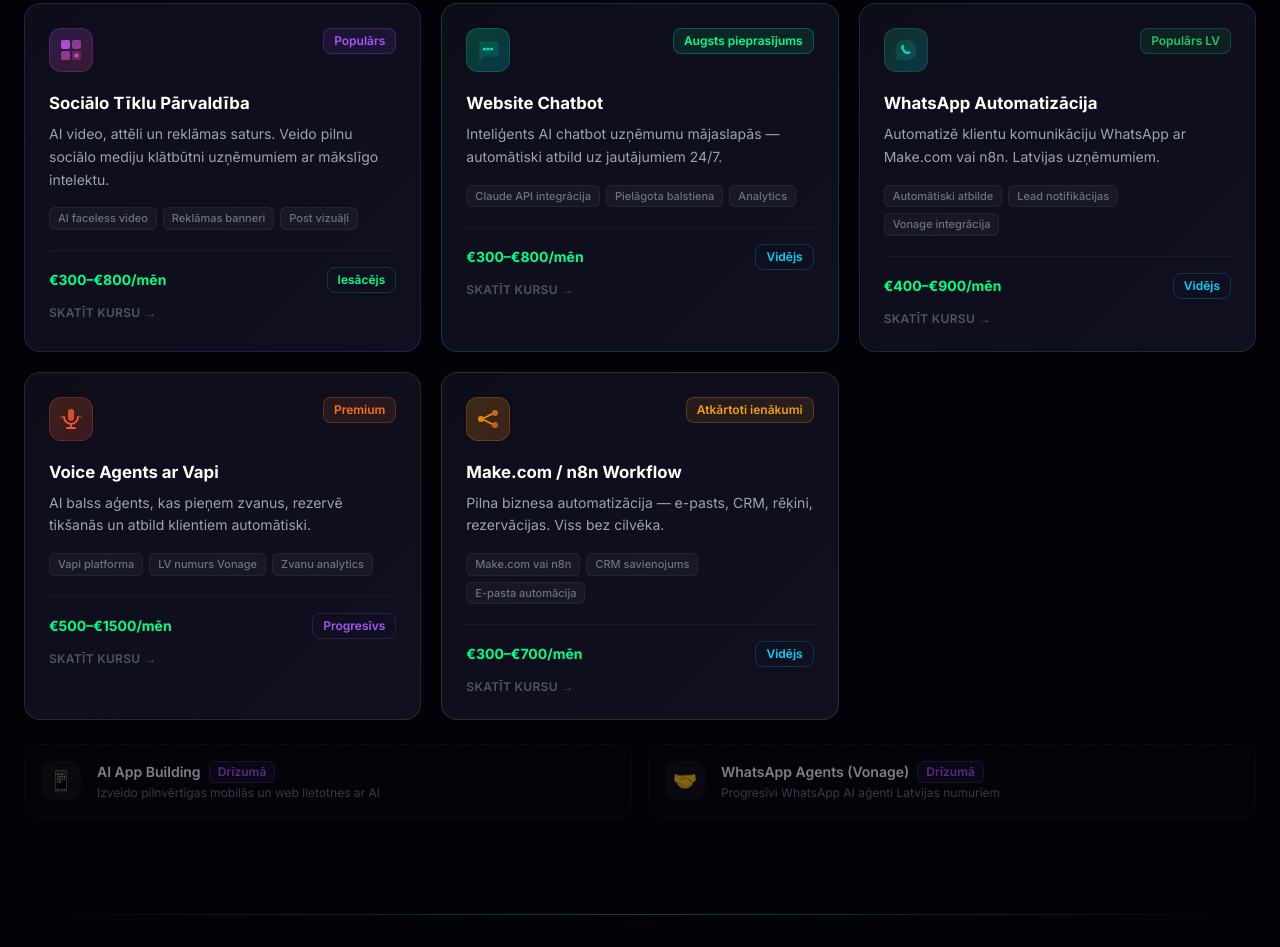
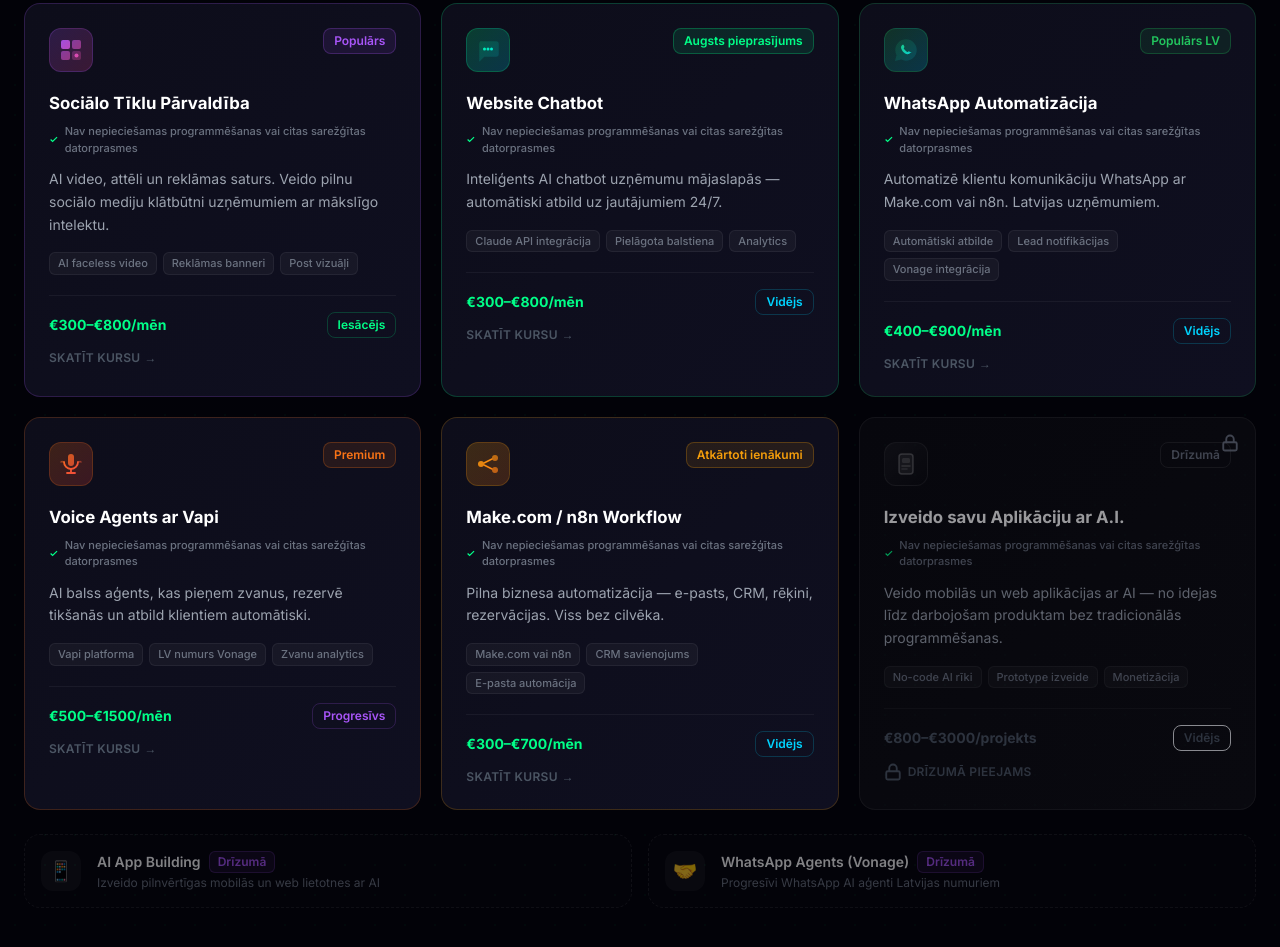
Before and after one commit to kalvenz95/ai_majaslapa, a Next.js app: page / in a window 1280 px wide. Shown: the part 1120-2067 px from the top of the page. Built offline with nearby package versions, Linux system fonts and the light colour scheme.

Commit message:
Add AI App coming soon card + no-coding badge to all course cards

```diff
--- a/src/components/Services.tsx
+++ b/src/components/Services.tsx
@@ -78,7 +78,40 @@
   </svg>
 );
 
-const services = [
+const AppIcon = () => (
+  <svg width="24" height="24" viewBox="0 0 24 24" fill="none">
+    <rect x="5" y="2" width="14" height="20" rx="3" fill="rgba(255,255,255,0.08)" stroke="rgba(255,255,255,0.25)" strokeWidth="1.5"/>
+    <rect x="8" y="6" width="8" height="5" rx="1.5" fill="rgba(255,255,255,0.15)"/>
+    <line x1="8" y1="14" x2="16" y2="14" stroke="rgba(255,255,255,0.2)" strokeWidth="1.5" strokeLinecap="round"/>
+    <line x1="8" y1="17" x2="13" y2="17" stroke="rgba(255,255,255,0.15)" strokeWidth="1.5" strokeLinecap="round"/>
+  </svg>
+);
+
+const LockIcon = () => (
+  <svg width="18" height="18" viewBox="0 0 24 24" fill="none" stroke="currentColor" strokeWidth="2.5">
+    <rect x="3" y="11" width="18" height="11" rx="2"/>
+    <path d="M7 11V7a5 5 0 0110 0v4"/>
+  </svg>
+);
+
+type Service = {
+  Icon: () => JSX.Element;
+  title: string;
+  desc: string;
+  earn: string;
+  difficulty: string;
+  gradient: string;
+  border: string;
+  glow: string;
+  glowHover: string;
+  tag: string;
+  tagColor: string;
+  includes: string[];
+  link: string | null;
+  comingSoon?: boolean;
+};
+
+const services: Service[] = [
   {
     Icon: SocialMediaIcon,
     title: "Sociālo Tīklu Pārvaldība",
@@ -154,6 +187,22 @@
     includes: ["Make.com vai n8n", "CRM savienojums", "E-pasta automācija"],
     link: null,
   },
+  {
+    Icon: AppIcon,
+    title: "Izveido savu Aplikāciju ar A.I.",
+    desc: "Veido mobilās un web aplikācijas ar AI — no idejas līdz darbojošam produktam bez tradicionālās programmēšanas.",
+    earn: "€800–€3000/projekts",
+    difficulty: "Vidējs",
+    gradient: "from-white/5 to-white/3",
+    border: "rgba(255,255,255,0.08)",
+    glow: "rgba(255,255,255,0.02)",
+    glowHover: "rgba(255,255,255,0.04)",
+    tag: "Drīzumā",
+    tagColor: "text-gray-500 bg-white/4 border-white/10",
+    includes: ["No-code AI rīki", "Prototype izveide", "Monetizācija"],
+    link: null,
+    comingSoon: true,
+  },
 ];
 
 const difficultyColor: Record<string, string> = {
@@ -185,32 +234,45 @@
           {services.map((s, idx) => (
             <div
               key={s.title}
-              className={`relative rounded-2xl p-6 cursor-pointer group overflow-hidden transition-all duration-300
+              className={`relative rounded-2xl p-6 group overflow-hidden transition-all duration-300
                 ${idx === 3 ? "lg:col-start-1" : ""}
                 ${idx === 4 ? "lg:col-start-2" : ""}
+                ${s.comingSoon ? "cursor-default opacity-60" : "cursor-pointer"}
               `}
               style={{
-                background: `linear-gradient(135deg, #0d0d1a, #0f0f20)`,
+                background: s.comingSoon
+                  ? "linear-gradient(135deg, #0d0d12, #0f0f14)"
+                  : `linear-gradient(135deg, #0d0d1a, #0f0f20)`,
                 border: `1px solid ${s.border}`,
               }}
               onMouseEnter={(e) => {
+                if (!s.comingSoon) {
                   (e.currentTarget as HTMLDivElement).style.boxShadow = `0 20px 40px rgba(0,0,0,0.3), 0 0 40px ${s.glowHover}`;
                   (e.currentTarget as HTMLDivElement).style.transform = "translateY(-4px)";
+                }
               }}
               onMouseLeave={(e) => {
                 (e.currentTarget as HTMLDivElement).style.boxShadow = "";
                 (e.currentTarget as HTMLDivElement).style.transform = "";
               }}
             >
-              {/* Gradient blob on hover */}
+              {/* Gradient blob on hover (not for coming soon) */}
+              {!s.comingSoon && (
                 <div
                   className="absolute inset-0 opacity-0 group-hover:opacity-100 transition-opacity duration-500 pointer-events-none rounded-2xl"
                   style={{ background: `radial-gradient(ellipse at 30% 0%, ${s.glowHover}, transparent 65%)` }}
                 />
+              )}
+
+              {/* Coming soon lock overlay */}
+              {s.comingSoon && (
+                <div className="absolute top-4 right-4 flex items-center gap-1.5 text-gray-500">
+                  <LockIcon />
+                </div>
+              )}
 
               {/* Top row: icon + tag */}
               <div className="flex items-start justify-between mb-5">
-                {/* Icon container */}
                 <div
                   className={`w-11 h-11 rounded-xl flex items-center justify-center bg-gradient-to-br ${s.gradient}`}
                   style={{ border: `1px solid ${s.border}` }}
@@ -222,9 +284,22 @@
                 </span>
               </div>
 
-              {/* Title + desc */}
-              <h3 className="text-[1.05rem] font-bold text-white mb-2 leading-snug"><E id={`srv-${idx}-title`}>{s.title}</E></h3>
-              <p className="text-gray-400 text-sm leading-relaxed mb-4"><E id={`srv-${idx}-desc`}>{s.desc}</E></p>
+              {/* Title + no-coding badge + desc */}
+              <h3 className="text-[1.05rem] font-bold text-white mb-2 leading-snug">
+                <E id={`srv-${idx}-title`}>{s.title}</E>
+              </h3>
+              {/* Nav programmēšanas teksts */}
+              <div className="flex items-center gap-1.5 mb-3">
+                <svg width="11" height="11" viewBox="0 0 24 24" fill="none" stroke="#00ff88" strokeWidth="3">
+                  <polyline points="20,6 9,17 4,12"/>
+                </svg>
+                <span className="text-[11px] text-gray-500 font-medium">
+                  Nav nepieciešamas programmēšanas vai citas sarežģītas datorprasmes
+                </span>
+              </div>
+              <p className="text-gray-400 text-sm leading-relaxed mb-4">
+                <E id={`srv-${idx}-desc`}>{s.desc}</E>
+              </p>
 
               {/* Includes pills */}
               <div className="flex flex-wrap gap-1.5 mb-5">
@@ -244,14 +319,21 @@
                 className="flex items-center justify-between pt-4"
                 style={{ borderTop: "1px solid rgba(255,255,255,0.05)" }}
               >
-                <span className="text-[#00ff88] font-bold text-sm"><E id={`srv-${idx}-earn`}>{s.earn}</E></span>
-                <span className={`text-xs px-2.5 py-1 rounded-lg border font-semibold ${difficultyColor[s.difficulty]}`}>
+                <span className={`font-bold text-sm ${s.comingSoon ? "text-gray-600" : "text-[#00ff88]"}`}>
+                  <E id={`srv-${idx}-earn`}>{s.earn}</E>
+                </span>
+                <span className={`text-xs px-2.5 py-1 rounded-lg border font-semibold ${s.comingSoon ? "text-gray-600 bg-white/4 border-white/8" : difficultyColor[s.difficulty]}`}>
                   {s.difficulty}
                 </span>
               </div>
 
-              {/* Arrow */}
-              {s.link ? (
+              {/* CTA row */}
+              {s.comingSoon ? (
+                <div className="mt-3 flex items-center gap-1.5 text-gray-600 text-xs font-semibold tracking-wide uppercase">
+                  <LockIcon />
+                  Drīzumā pieejams
+                </div>
+              ) : s.link ? (
                 <Link
                   href={s.link}
                   className="mt-3 flex items-center gap-1 text-gray-600 group-hover:text-[#00ff88] transition-colors text-xs font-semibold tracking-wide uppercase"
```
Lines whose indentation alone changed are shown as unchanged.
